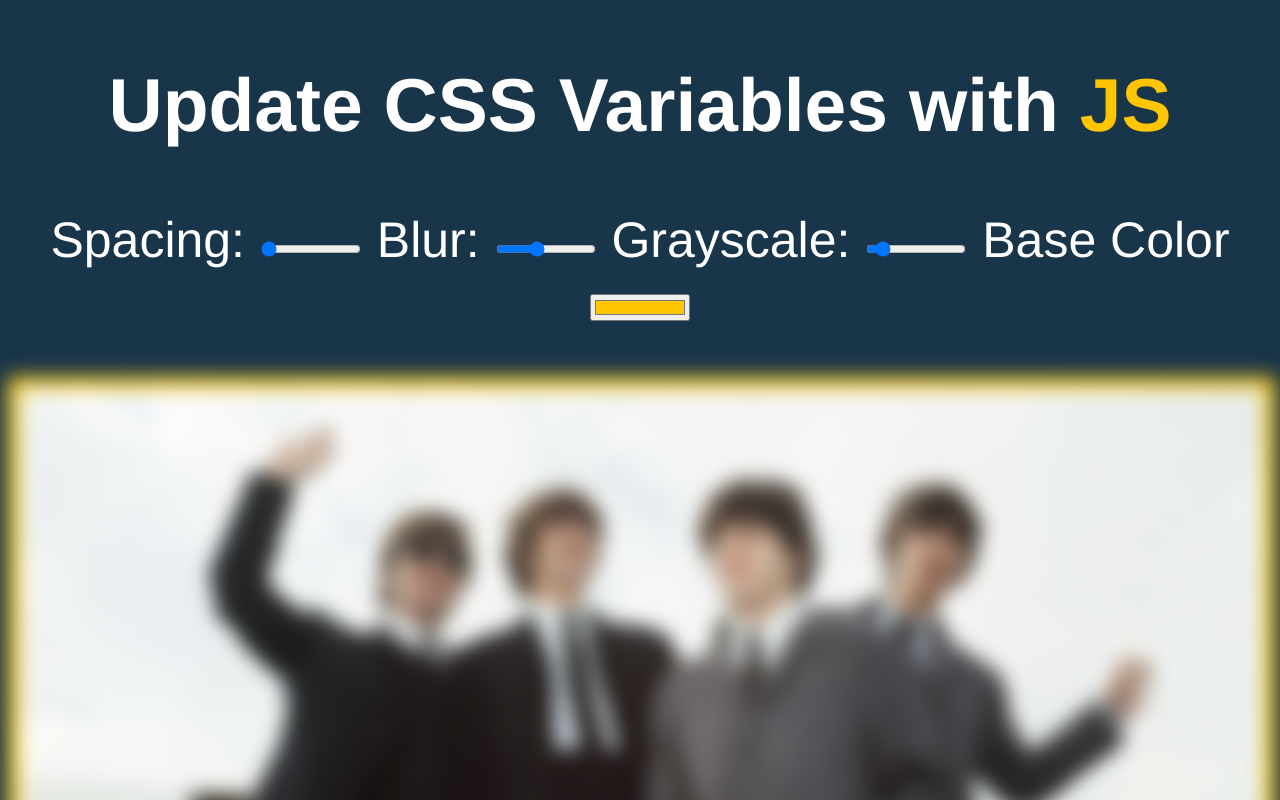
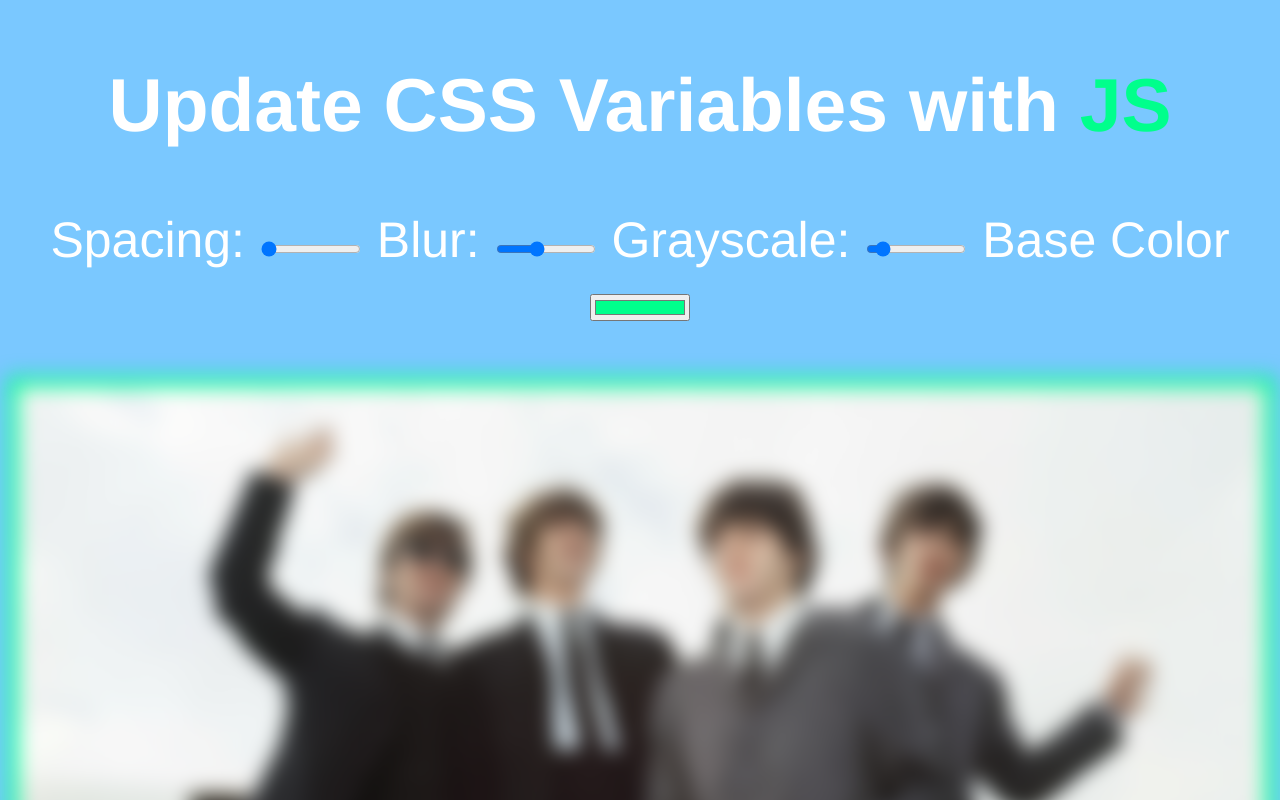
Before and after one commit to Python125/JavaScript30-Image-Manipulation-Beatles, a plain HTML site: page index.html in a window 1280 px wide. Shown: the top 800 px of the page. Drawn offline with Linux system fonts and the light colour scheme.

Commit message:
Made changes

```diff
--- a/index.html
+++ b/index.html
@@ -45,7 +45,7 @@
       />
 
       <label for="base">Base Color</label>
-      <input id="base" type="color" name="base" value="#ffc600" />
+      <input id="base" type="color" name="base" value="#00ff8c" />
     </div>
 
     <img src="beatles.jpg" />
--- a/style.css
+++ b/style.css
@@ -1,5 +1,5 @@
 :root {
-  --base: #ffc600;
+  --base: #00ff8c;
   --spacing: 10px;
   --blur: 10px;
   --grayscale: 10px;
@@ -18,7 +18,7 @@ img {
 
 body {
   text-align: center;
-  background: #193549;
+  background: #7ac8ff;
   color: white;
   font-family: "helvetica neue", sans-serif;
   font-weight: 100;
```
